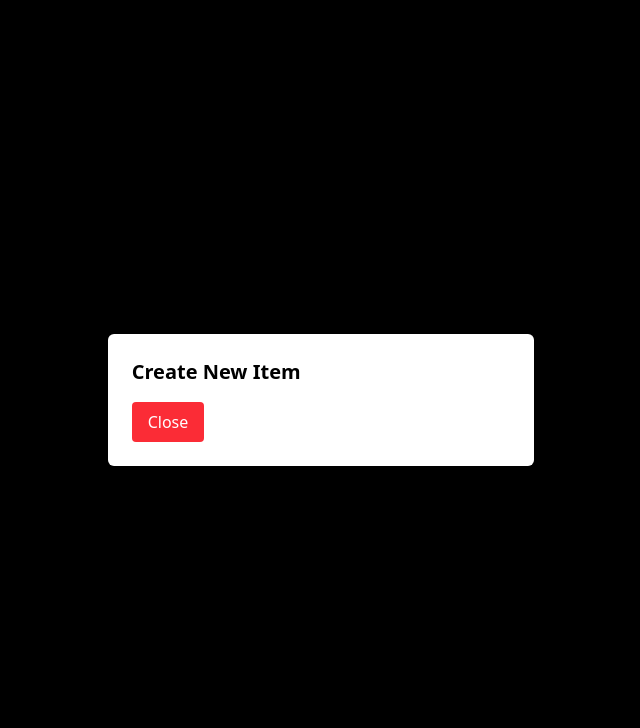
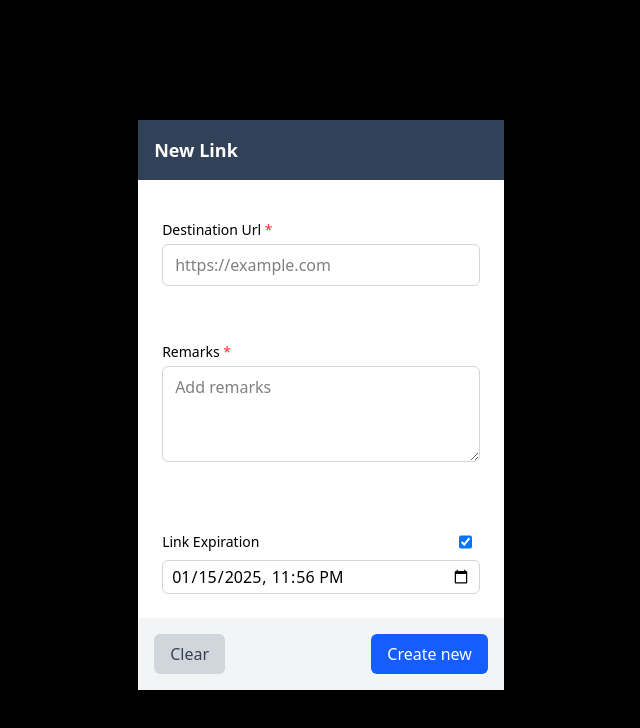
Before and after one commit to sanjaypatel-01/Mini-Link-Management-Platform, a React (Vite) app: page /dashboard in a window 1280 px wide. Both pictures are taken after typing "Sample" into the empty fields and a click on the button "+ Create new". Shown: the top 728 px of the page, without its empty margins (319-959 px from the left). Built offline with nearby package versions, Linux system fonts and the light colour scheme.

Commit message:
added modal to create new link

```diff
--- a/src/Components/NewLinkModal.jsx
+++ b/src/Components/NewLinkModal.jsx
@@ -1,23 +1,88 @@
-import React from "react";
+import React, { useState } from "react";
 
-// Modal component
 function NewLinkModal({ isOpen, closeModal }) {
-    if (!isOpen) return null; // Don't render the modal if it's not open
+  const [destinationUrl, setDestinationUrl] = useState("");
+  const [remarks, setRemarks] = useState("");
+  const [expirationEnabled, setExpirationEnabled] = useState(true);
+  const [expirationDate, setExpirationDate] = useState("2025-01-15T23:56");
 
-    return (
-      <div className="fixed inset-0 flex justify-center items-center bg-black bg-opacity-50 z-50">
-        <div className="bg-white p-6 rounded-md w-1/3">
-          <h2 className="text-xl font-semibold">Create New Item</h2>
-          {/* Your modal content here */}
+  if (!isOpen) return null; // Don't render the modal if it's not open
+
+  const handleCreate = () => {
+    // Handle the creation logic here
+    console.log({ destinationUrl, remarks, expirationEnabled, expirationDate });
+    closeModal();
+  };
+
+  return (
+    <div className="fixed inset-0 flex justify-center items-center bg-black bg-opacity-40 z-50">
+      <div className="bg-white rounded-md w-2/7 h-[70%] shadow-lg">
+        <h2 className="text-lg font-semibold mb-4 bg-slate-700 text-white p-4">New Link</h2>
+
+        <div className="mb-2 p-6">
+          <label className="block text-sm font-medium mb-1" htmlFor="destinationUrl">
+            Destination Url <span className="text-red-500">*</span>
+          </label>
+          <input
+            type="url"
+            id="destinationUrl"
+            className="w-full px-3 py-2 border border-gray-300 rounded-md focus:outline-none focus:ring-2 focus:ring-blue-500"
+            placeholder="https://example.com"
+            value={destinationUrl}
+            onChange={(e) => setDestinationUrl(e.target.value)}
+          />
+        </div>
+
+        <div className="mb-4 p-6">
+          <label className="block text-sm font-medium mb-1" htmlFor="remarks">
+            Remarks <span className="text-red-500">*</span>
+          </label>
+          <textarea
+            id="remarks"
+            className="w-full h-24 px-3 py-2 border border-gray-300 rounded-md focus:outline-none focus:ring-2 focus:ring-blue-500"
+            placeholder="Add remarks"
+            value={remarks}
+            onChange={(e) => setRemarks(e.target.value)}
+          />
+        </div>
+
+        <div className="space-y-2 flex flex-col p-6">
+          <div className="flex justify-between">
+            <label className="block text-sm font-medium mr-2">Link Expiration</label>
+            <input
+              type="checkbox"
+              checked={expirationEnabled}
+              onChange={(e) => setExpirationEnabled(e.target.checked)}
+              className="mr-2"
+            />
+          </div>
+          {expirationEnabled && (
+            <input
+              type="datetime-local"
+              className="px-2 py-1 border border-gray-300 rounded-md focus:outline-none focus:ring-2 focus:ring-blue-500"
+              value={expirationDate}
+              onChange={(e) => setExpirationDate(e.target.value)}
+            />
+          )}
+        </div>
+
+        <div className="flex justify-between p-4 bg-gray-100 bottom-0 left-0">
           <button
-            className="mt-4 bg-red-500 text-white px-4 py-2 rounded"
+            className="px-4 py-2 bg-gray-300 text-gray-700 rounded-md hover:bg-gray-300"
             onClick={closeModal}
           >
-            Close
+            Clear
+          </button>
+          <button
+            className="px-4 py-2 bg-blue-600 text-white rounded-md hover:bg-blue-600"
+            onClick={handleCreate}
+          >
+            Create new
           </button>
         </div>
       </div>
-    );
-  }
+    </div>
+  );
+}
 
-  export default NewLinkModal;
+export default NewLinkModal;
--- a/src/Pages/Dashboard.jsx
+++ b/src/Pages/Dashboard.jsx
@@ -9,13 +9,49 @@ function Dashboard() {
                 <span className="text-blue-700">1234</span>
                 </h3>
             </div>
-            <div className="h-7/8 flex space-x-4">
-                <div className="w-[49%] p-4 border-2 border-gray-400 rounded">
-                <h3 className="text-blue-700 font-semibold">Date-wise Clicks</h3>
+            <div className="h-7/8 flex space-x-6 p-4">
+              {/* Date-wise Clicks */}
+                <div className="w-[49%] p-6 border-2 border-gray-200 rounded">
+                  <h3 className="text-blue-700 font-semibold mb-10">Date-wise Clicks</h3>
+                  <div className="space-y-2" >
+                    <div className="flex items-center">
+                        <span className="w-1/5 font-semibold">21-01-25</span>
+                        <div className="w-3/5 bg-gray-200 full h-4">
+                            <div className="h-full bg-blue-700 w-[80%]"></div>
+                        </div>
+                        <span className="w-1/5 pl-12 font-semibold">1234</span>
+                    </div>
+                    <div className="flex items-center">
+                        <span className="w-1/5 font-semibold">20-01-25</span>
+                        <div className="w-3/5 bg-gray-200 full h-4">
+                            <div className="h-full bg-blue-700 w-[10%]"></div>
+                        </div>
+                        <span className="w-1/5 pl-12 font-semibold">134</span>
+                    </div>
+                  </div>
                 </div>
-                <div className="w-[49%] p-4 border-2 border-gray-400 rounded">
-                <h3 className="text-blue-700 font-semibold">Click Devices</h3>
+
+              {/* Click Devices */}
+                <div className="w-[49%] p-6 border-2 border-gray-200 rounded">
+                  < h3 className="text-blue-700 font-semibold mb-10">Click Devices</h3>
+                  <div className="space-y-2" >
+                    <div className="flex items-center">
+                        <span className="w-1/5 font-semibold">Mobille</span>
+                        <div className="w-3/5 bg-gray-200 full h-4">
+                            <div className="h-full bg-blue-700 w-[75%]"></div>
+                        </div>
+                        <span className="w-1/5 pl-12 font-semibold">134</span>
+                    </div>
+                    <div className="flex items-center">
+                        <span className="w-1/5 font-semibold">Desktop</span>
+                        <div className="w-3/5 bg-gray-200 full h-4">
+                            <div className="h-full bg-blue-700 w-[20%]"></div>
+                        </div>
+                        <span className="w-1/5 pl-12 font-semibold">40</span>
+                    </div>
+                  </div>
                 </div>
+
             </div>
     </>
   );
```
